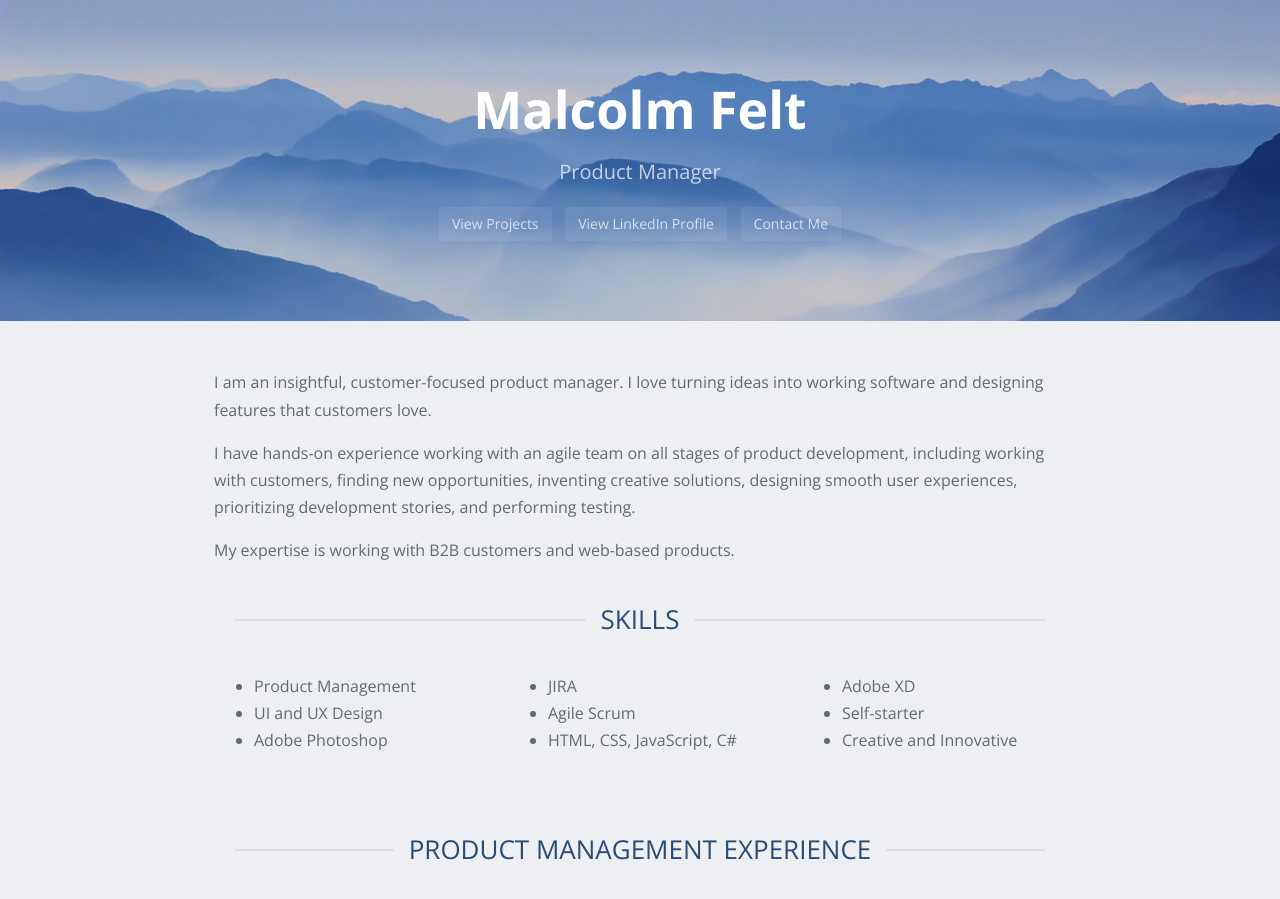
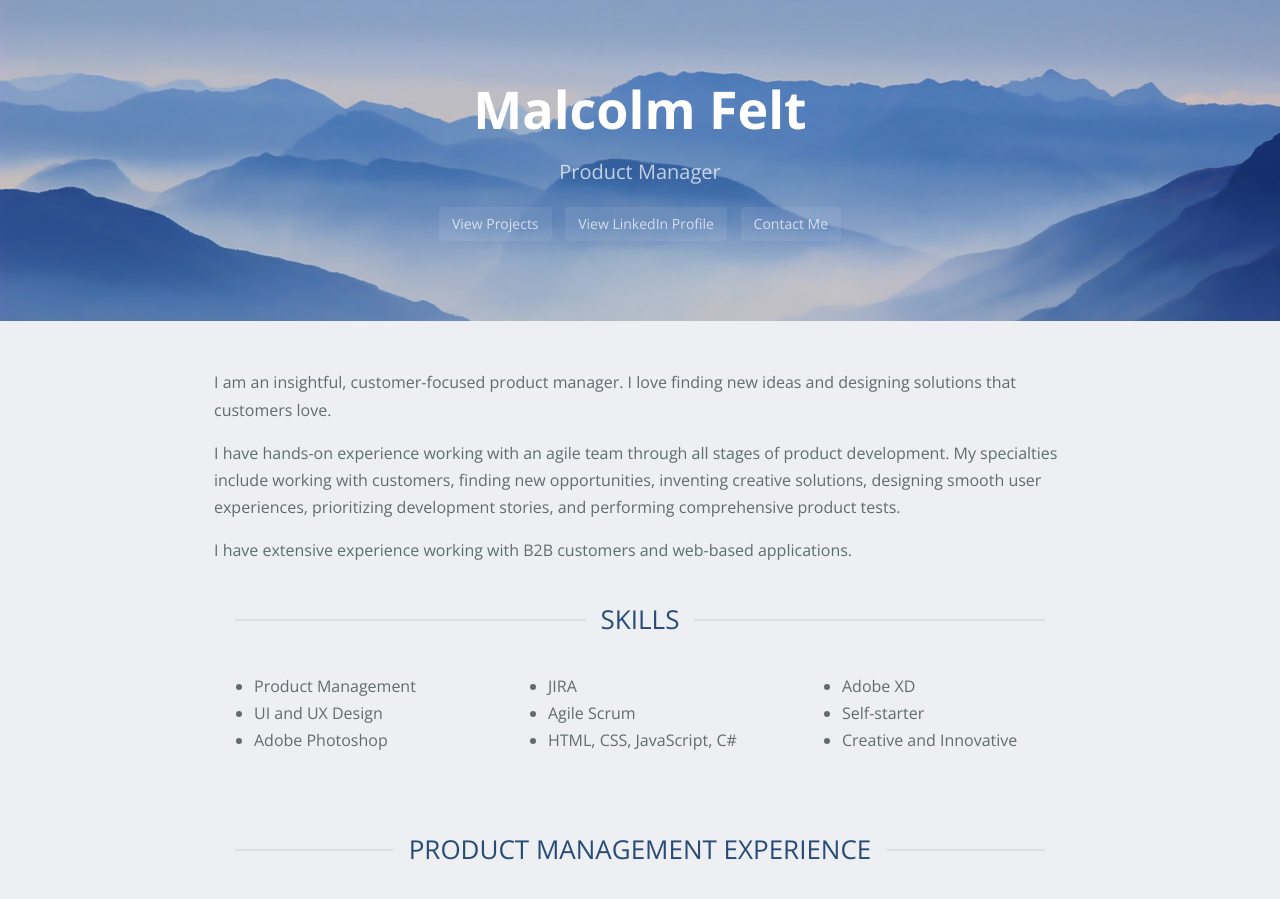
Before and after one commit to mfelt/mfelt.github.io, a Jekyll site: the page built from index.md, in a window 1280 px wide and 900 px high. Built offline with Jekyll 4.4.1, drawn with Linux system fonts in a browser that asks for light colours; nearby versions of some CDN libraries; our own code applies the rules of GitHub Pages for plain Markdown files.

Commit message:
Update index.md

```diff
--- a/index.md
+++ b/index.md
@@ -1,9 +1,9 @@
 <br>
-I am an insightful, customer-focused product manager. I love turning ideas into working software and designing features that customers love.
+I am an insightful, customer-focused product manager. I love finding new ideas and designing solutions that customers love.
 
-I have hands-on experience working with an agile team on all stages of product development, including working with customers, finding new opportunities, inventing creative solutions, designing smooth user experiences, prioritizing development stories, and performing testing.
+I have hands-on experience working with an agile team through all stages of product development. My specialties include working with customers, finding new opportunities, inventing creative solutions, designing smooth user experiences, prioritizing development stories, and performing comprehensive product tests.
 
-My expertise is working with B2B customers and web-based products.
+I have extensive experience working with B2B customers and web-based applications.
 
 <h2><span>Skills</span></h2>
 
```
